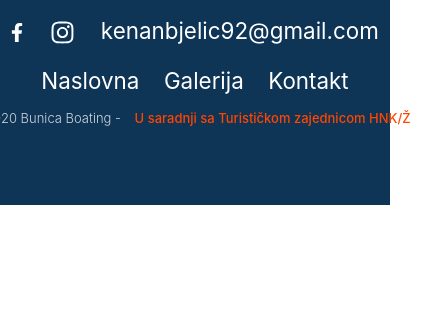
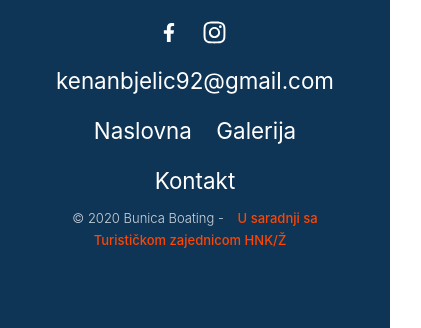
Before and after one commit to redzom/Bunica_remake, a plain HTML site: page galery.html in a window 390 px wide. Shown: the part 2211-2539 px from the top of the page, 421 px wide, since content can reach past the window. Before the commit the page ends 2416 px from the top, so only its background shows below. Drawn offline with nearby package versions, Linux system fonts and the light colour scheme.

Commit message:
small adaptations

```diff
--- a/contact.css
+++ b/contact.css
@@ -605,7 +605,7 @@ footer {
 
     }
 
-    .half1, .half2 {
+    .half1 {
         width: min-content;
         flex: 0 0 auto;
         padding: 10px 0;
@@ -613,12 +613,14 @@ footer {
         align-self: center;
     }
     .half2 {
-        width: max-content;
-        flex: 0 0 auto;
+        flex: 0 1 auto;
         padding: 10px 0;
 
         align-self: center;
         text-align: center;
+    }
+    .copy {
+        width: auto;
     }
 
 
--- a/galery.css
+++ b/galery.css
@@ -554,7 +554,7 @@ h2 span {
 
     }
 
-    .half1, .half2 {
+    .half1 {
         width: min-content;
         flex: 0 0 auto;
         padding: 10px 0;
@@ -562,12 +562,14 @@ h2 span {
         align-self: center;
     }
     .half2 {
-        width: max-content;
-        flex: 0 0 auto;
+        flex: 0 1 auto;
         padding: 10px 0;
 
         align-self: center;
         text-align: center;
+    }
+    .copy {
+        width: auto;
     }
 
 
--- a/galery.html
+++ b/galery.html
@@ -120,7 +120,7 @@
                 <a href="#">Galerija</a>
                 <a href="#">Kontakt</a>
 
-                <p>© 2020 Bunica Boating - <a href="">U saradnji sa Turističkom zajednicom HNK/Ž</a></p>
+                <p class="copy" >© 2020 Bunica Boating - <a href="">U saradnji sa Turističkom zajednicom HNK/Ž</a></p>
             </span>
         </div>
     </footer>
--- a/styles.css
+++ b/styles.css
@@ -419,7 +419,7 @@ h2 span {
     font-weight: 300;
     color: rgba(255, 255, 255, .8);
 }
-.half2 p a {
+.half2 a {
     font-size: 13px;
     color: orangered;
     font-weight: 500;
@@ -444,6 +444,9 @@ h2 span {
     .rest {
 
         flex-flow: column nowrap;
+
+        height: min-content;
+
 
         justify-content: space-between;
         align-items: center;
@@ -512,7 +515,7 @@ h2 span {
 
     }
 
-    .half1, .half2 {
+    .half1 {
         width: min-content;
         flex: 0 0 auto;
         padding: 10px 0;
@@ -520,15 +523,15 @@ h2 span {
         align-self: center;
     }
     .half2 {
-        width: max-content;
-        flex: 0 0 auto;
+        flex: 0 1 auto;
         padding: 10px 0;
 
         align-self: center;
         text-align: center;
     }
-
-
+    .copy {
+        width: auto;
+    }
 }
 
 
@@ -571,16 +574,20 @@ h2 span {
         background-color: rgba(255, 255, 255, .1);
     }
 
+    header {
+        padding-top: 60%;
+    }
+
     .header img:not(#flag) {
         display: none;
     }
     .header {
         text-align: center;
         left: 50%;
+        transform: translate(-50%, 0);
 
-        transform: translate(-50%, 0);
         width: 100%;
-    }
+}
 
     .header p, .header span a, .header a {
         font-size: 1rem;
@@ -600,6 +607,6 @@ h2 span {
     }
 
     .container2 {
-        padding: 50px 5px;
+        padding: 30px 5px;
     }
 }
```
Also changed, not shown: contact.html (+1 -1 lines), index.html (+2 -1 lines).
